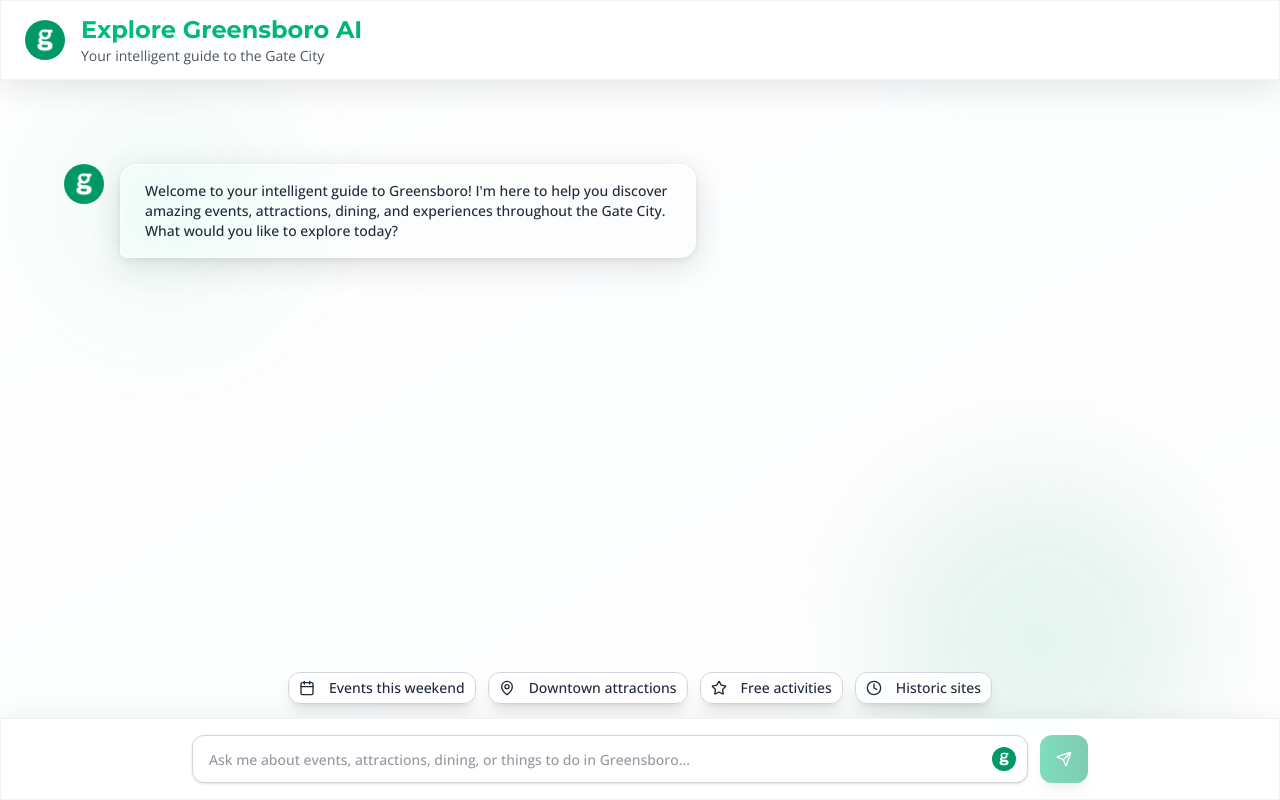
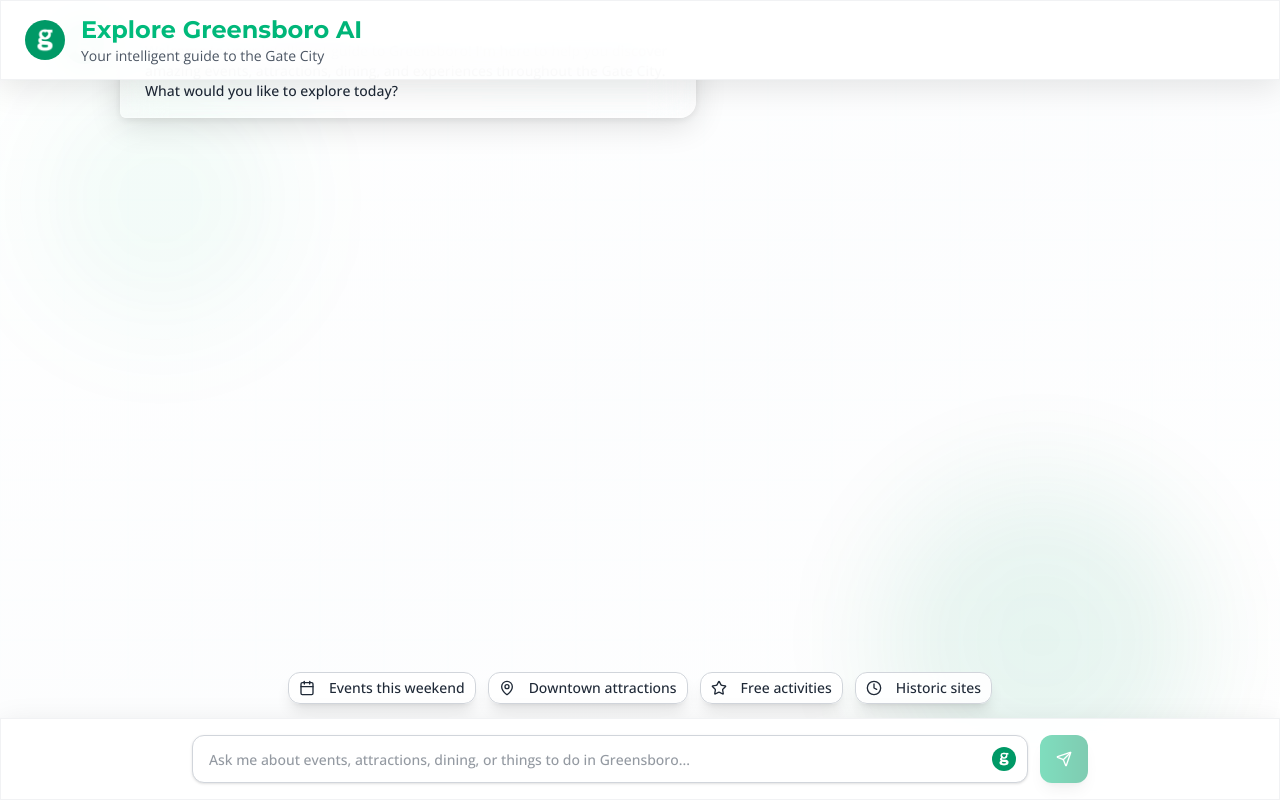
Before and after one commit to abhishek1131/chat-bot-ai, a Next.js app: page / in a window 1280 px wide. Both pictures are taken after a click on the button "Get Started". Built offline with nearby package versions, Linux system fonts and the light colour scheme.

Commit message:
ui fixes

```diff
--- a/app/page.tsx
+++ b/app/page.tsx
@@ -413,7 +413,7 @@ export default function GreensboroAIChat() {
       <div
         className="flex flex-col"
         style={{
-          marginTop: "180px",
+          marginTop: "40px",
           height: "calc(100vh - 180px)",
         }}
       >
```
